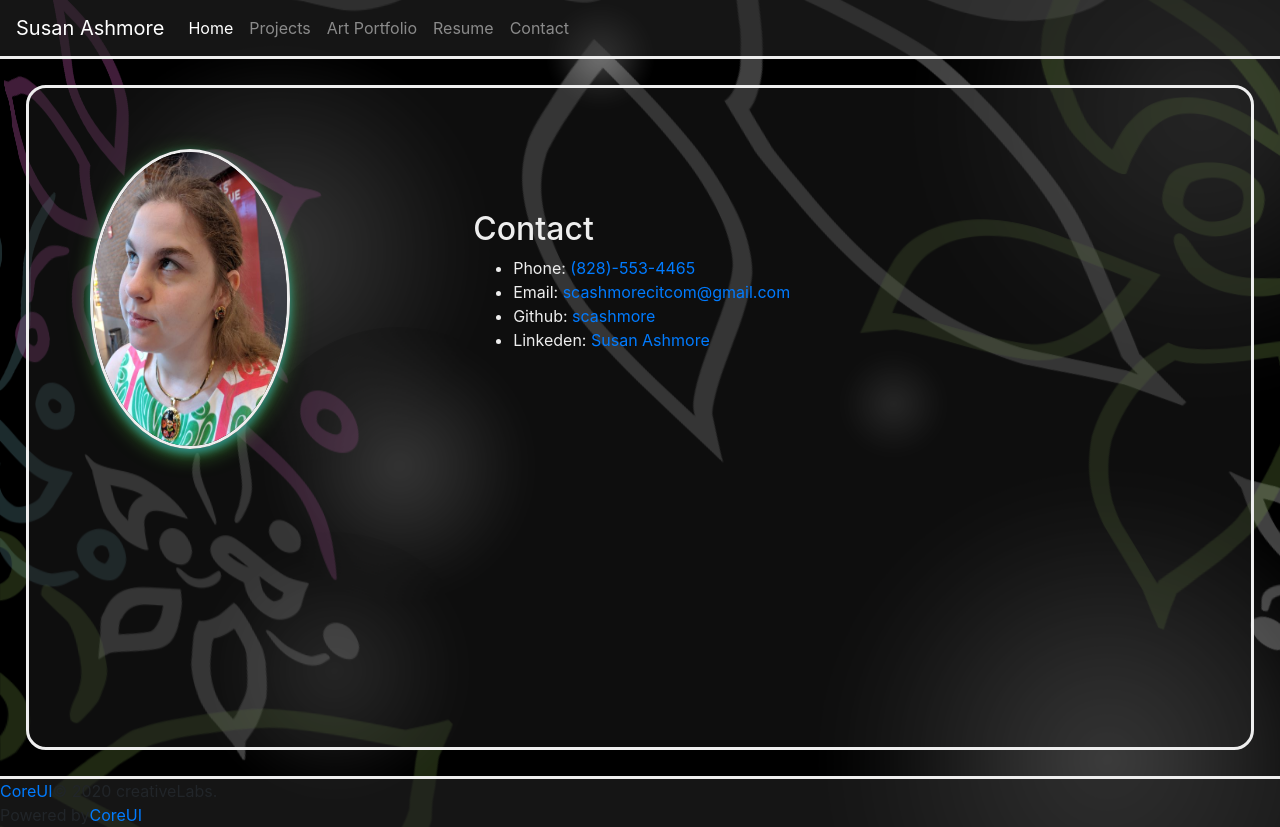
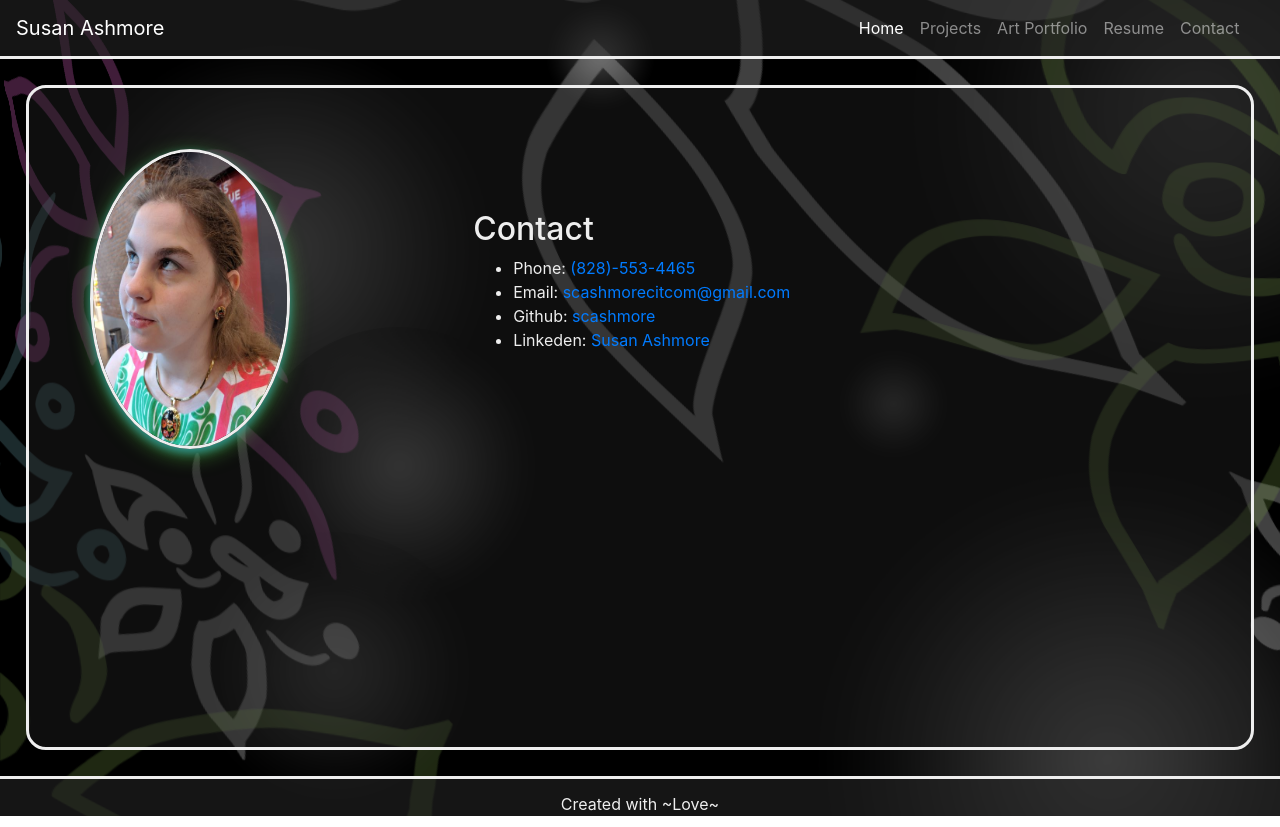
Before and after one commit to scashmore/ashmore_react_portfolio, a React (Create React App) app: page / in a window 1280 px wide. Built offline with nearby package versions, Linux system fonts and the light colour scheme.

Commit message:
edited footer

```diff
--- a/src/components/Footer.js
+++ b/src/components/Footer.js
@@ -5,13 +5,8 @@ function Footer() {
     return (
         <div className="d-flex flex-column">
             <footer className="footer">
-                <div>
-                    <a href="https://coreui.io">CoreUI</a>
-                    <span>&copy; 2020 creativeLabs.</span>
-                </div>
                 <div className="ml-auto">
-                    <span>Powered by</span>
-                    <a href="https://coreui.io">CoreUI</a>
+                    <span>Created with ~Love~</span>
                 </div>
             </footer>
         </div>
--- a/src/components/Header.js
+++ b/src/components/Header.js
@@ -7,7 +7,7 @@ function Header() {
     return(
         <div ClassName="header">
             <Navbar collapseOnSelect expand="lg" bg="dark" variant="dark">
-  <Navbar.Brand href="#home" className="font1">Susan Ashmore</Navbar.Brand>
+  <Navbar.Brand href="#home" className="font1 name">Susan Ashmore</Navbar.Brand>
   <Navbar.Toggle aria-controls="responsive-navbar-nav" />
   <Navbar.Collapse id="responsive-navbar-nav">
     <Nav>
--- a/src/components/styles.css
+++ b/src/components/styles.css
@@ -2,6 +2,14 @@
 .bg-dark {
     background-color: hsl(0, 0%, 14%, .6) !important;
     border-bottom: #eee solid;
+}
+.name {
+    margin-right: 55%;
+}
+@media only screen and (max-width: 1178px) {
+    .name {
+        margin-right: 45%;
+    }
 }
 .page {
     min-height: 83.2vh;
@@ -38,6 +46,10 @@
 .footer {
     background-color: hsl(0, 0%, 14%, .6);
     border-top: #eee solid;
+    min-height: 5vh;
+    color: #eee;
+    text-align: center;
+    padding-top: 1%;
 }
 .text {
     width: 50vw;
```
